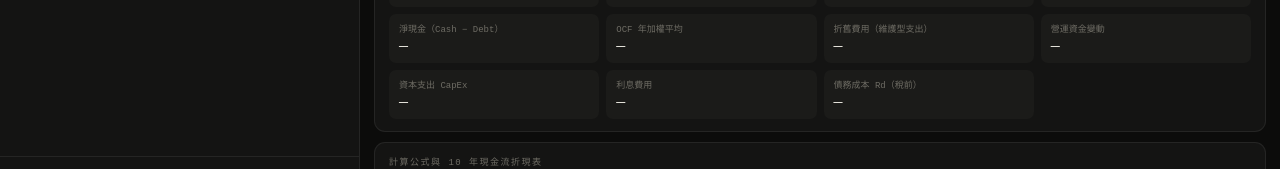
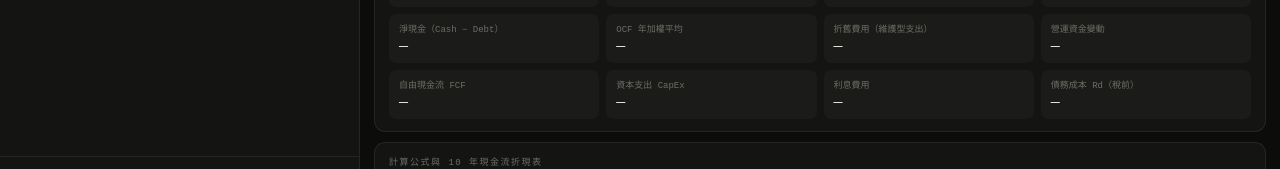
Before and after one commit to RabbirReaper/invest, a Vue app: page / in a window 1280 px wide. Shown: the part 266-435 px from the top of the page. Built offline with nearby package versions, Linux system fonts and the light colour scheme.

Commit message:
feat: 財務速覽（API 自動帶入） 新增FCF

```diff
--- a/src/components/FinancialSummary.vue
+++ b/src/components/FinancialSummary.vue
@@ -35,6 +35,10 @@
         <span class="api-val" id="ap-wcc">—</span>
       </div>
       <div class="api-item">
+        <span class="api-lbl">自由現金流 FCF</span>
+        <span class="api-val" id="ap-fcf">—</span>
+      </div>
+      <div class="api-item">
         <span class="api-lbl">資本支出 CapEx</span>
         <span class="api-val" id="ap-capex-api">—</span>
       </div>
--- a/src/views/InvestDashboard.vue
+++ b/src/views/InvestDashboard.vue
@@ -356,7 +356,7 @@ function clearPreviousData() {
     const el = document.getElementById(id)
     if (el) el.value = ''
   }
-  const apIds = ['ap-capex-api', 'ap-ocf-avg', 'ap-depr', 'ap-wcc', 'ap-interest', 'ap-rd', 'ap-netincome', 'ap-ev-ebitda', 'ap-feps', 'ap-inst', 'ap-net-cash']
+  const apIds = ['ap-fcf', 'ap-capex-api', 'ap-ocf-avg', 'ap-depr', 'ap-wcc', 'ap-interest', 'ap-rd', 'ap-netincome', 'ap-ev-ebitda', 'ap-feps', 'ap-inst', 'ap-net-cash']
   for (const id of apIds) {
     const el = document.getElementById(id)
     if (el) { el.textContent = '—'; el.style.color = '' }
@@ -435,6 +435,7 @@ async function autoFetch() {
       const fcf = fd.freeCashflow.raw
       document.getElementById('inp-fcf').value = (fcf / 1e8).toFixed(0)
       document.getElementById('sel-fcf-u').value = '1e8'
+      document.getElementById('ap-fcf').textContent = fmtB(fcf)
       filled.push('FCF')
     }
     if (fd?.totalCash?.raw) {
```
